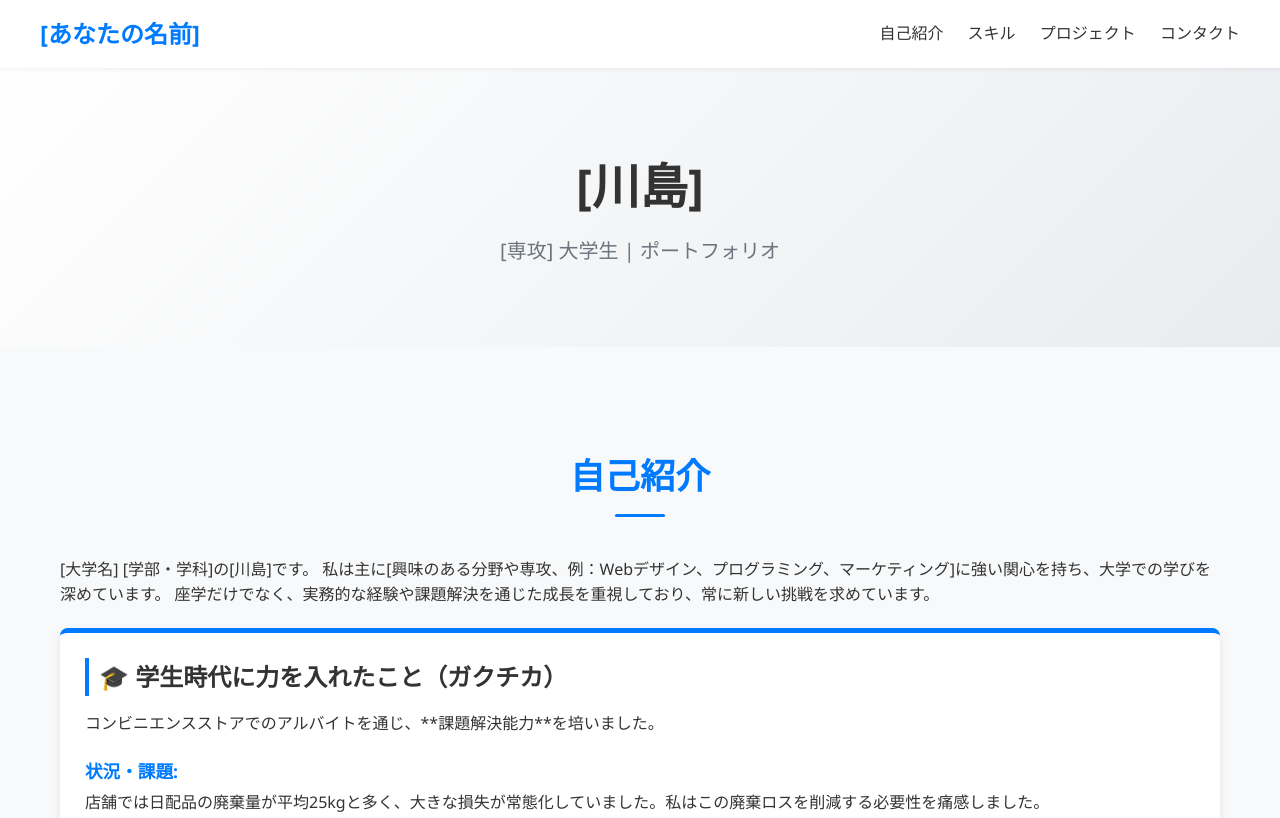
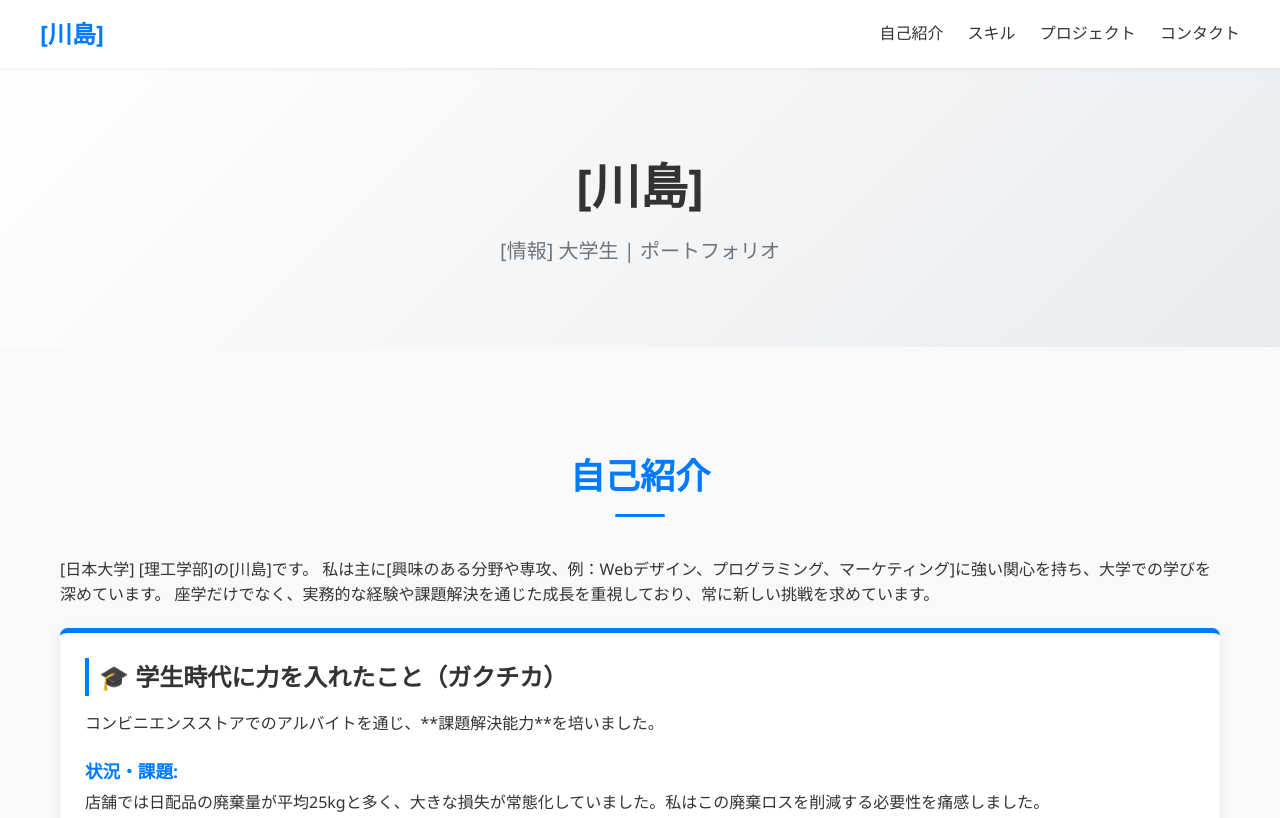
Before and after one commit to hio2933/portfolio, a plain HTML site: page index.html in a window 1280 px wide. Shown: the top 818 px of the page. Drawn offline with Linux system fonts and the light colour scheme.

Commit message:
Update index.html

```diff
--- a/index.html
+++ b/index.html
@@ -3,7 +3,7 @@
 <head>
     <meta charset="UTF-8">
     <meta name="viewport" content="width=device-width, initial-scale=1.0">
-    <title>大学生ポートフォリオ | [あなたの名前]</title>
+    <title>大学生ポートフォリオ | [川島]</title>
     <style>
         /* === グローバル設定・リセット === */
         :root {
@@ -260,7 +260,7 @@
 
     <header>
         <div class="container navbar">
-            <a href="#hero" class="logo">[あなたの名前]</a>
+            <a href="#hero" class="logo">[川島]</a>
             <ul class="nav-links">
                 <li><a href="#about">自己紹介</a></li>
                 <li><a href="#skills">スキル</a></li>
@@ -273,7 +273,7 @@
     <section id="hero" class="hero">
         <div class="container">
             <h1>[川島]</h1>
-            <p>[専攻] 大学生 | ポートフォリオ</p>
+            <p>[情報] 大学生 | ポートフォリオ</p>
         </div>
     </section>
 
@@ -283,7 +283,7 @@
             <div class="profile-content">
                 <div class="profile-text">
                     <p>
-                        [大学名] [学部・学科]の[川島]です。
+                        [日本大学] [理工学部]の[川島]です。
                         私は主に[興味のある分野や専攻、例：Webデザイン、プログラミング、マーケティング]に強い関心を持ち、大学での学びを深めています。
                         座学だけでなく、実務的な経験や課題解決を通じた成長を重視しており、常に新しい挑戦を求めています。
                     </p>
```
